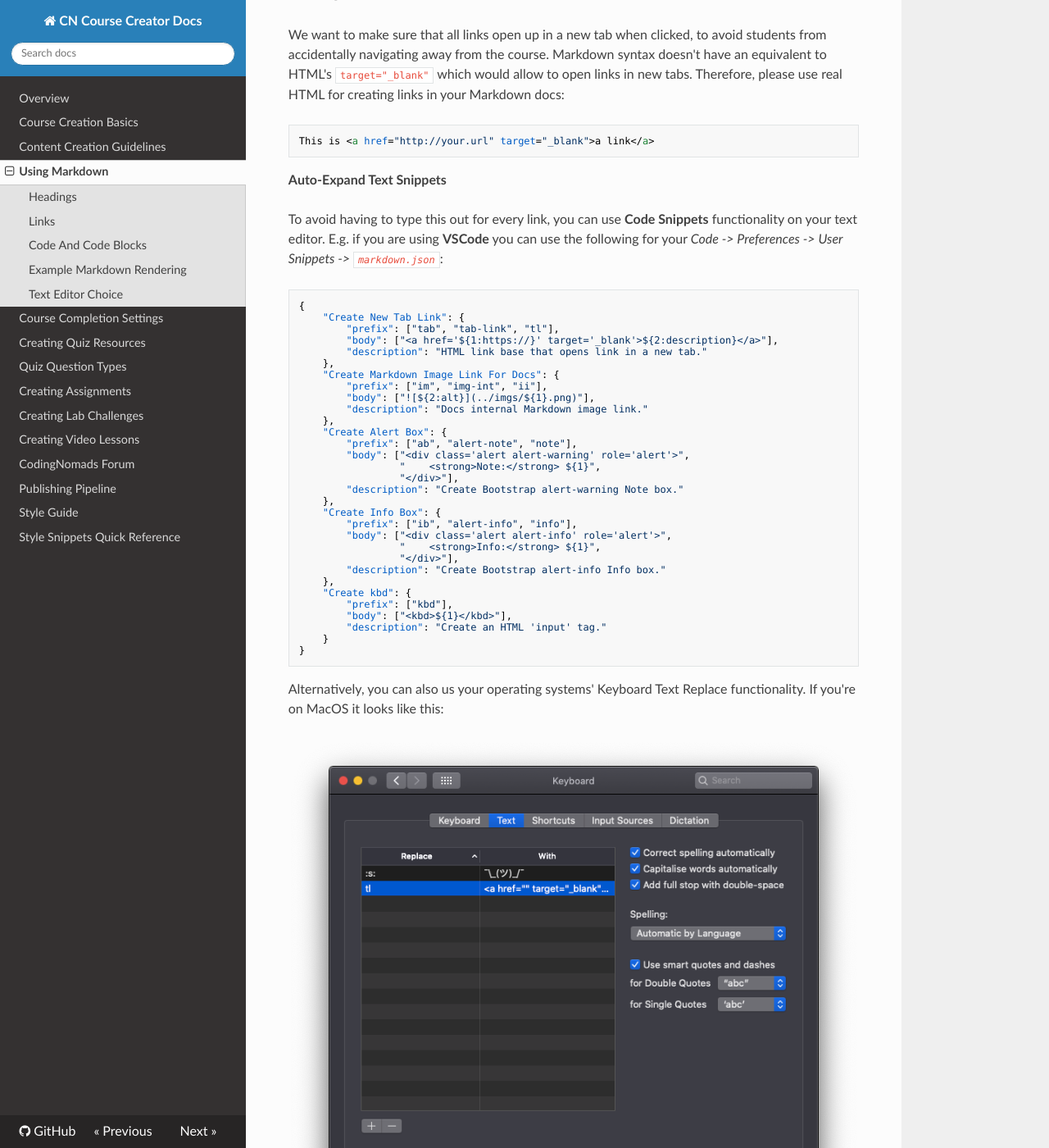
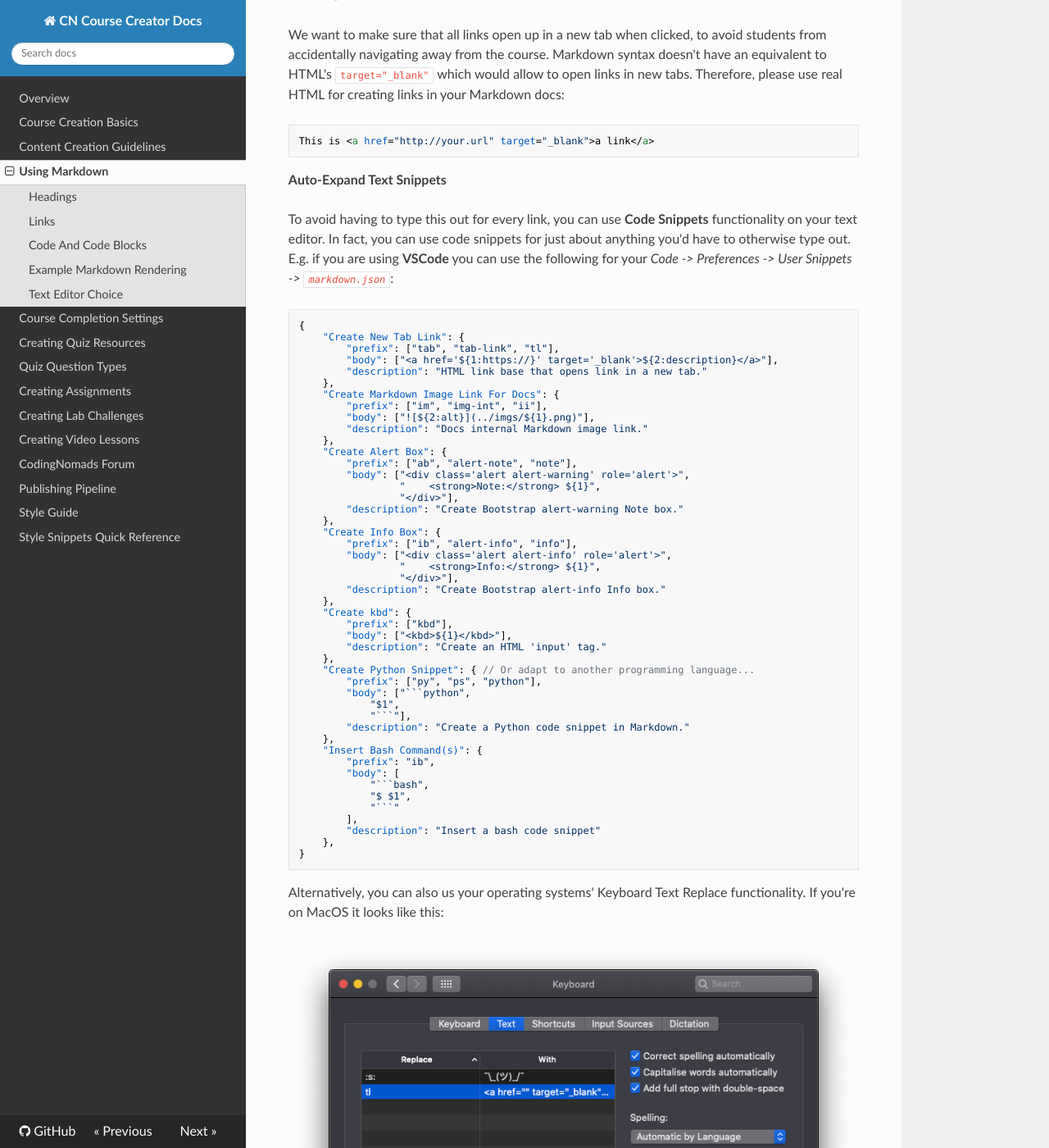
Before and after one commit to iansedano/creator-docs, an MkDocs documentation site: the page built from docs/02-markdown-course-creation.md, in a window 1280 px wide and 1400 px high, scrolled down 1187 px. Shown: the whole window at 82% size. Built offline with MkDocs 1.6.1, drawn with Linux system fonts in a browser that asks for light colours; nearby versions of some CDN libraries.

Commit message:
Add markdown snippets and additional description
Add markdown code snippets for Python code and Bash commands. Add a sentence about code snippets.

````diff
--- a/docs/02-markdown-course-creation.md
+++ b/docs/02-markdown-course-creation.md
@@ -29,7 +29,7 @@ This is <a href="http://your.url" target="_blank">a link</a>
 
 **Auto-Expand Text Snippets**
 
-To avoid having to type this out for every link, you can use **Code Snippets** functionality on your text editor. E.g. if you are using **VSCode** you can use the following for your _Code -> Preferences -> User Snippets -> `markdown.json`_:
+To avoid having to type this out for every link, you can use **Code Snippets** functionality on your text editor. In fact, you can use code snippets for just about anything you'd have to otherwise type out. E.g. if you are using **VSCode** you can use the following for your _Code -> Preferences -> User Snippets -> `markdown.json`_:
 
 ```json
 {
@@ -61,7 +61,23 @@ To avoid having to type this out for every link, you can use **Code Snippets** f
 		"prefix": ["kbd"],
 		"body": ["<kbd>${1}</kbd>"],
 		"description": "Create an HTML 'input' tag."
-	}
+	},
+	"Create Python Snippet": { // Or adapt to another programming language...
+		"prefix": ["py", "ps", "python"],
+		"body": ["```python",
+			"$1",
+			"```"],
+		"description": "Create a Python code snippet in Markdown."
+	},
+	"Insert Bash Command(s)": {
+		"prefix": "ib",
+		"body": [
+			"```bash",
+			"$ $1",
+			"```"
+		],
+		"description": "Insert a bash code snippet"
+	},
 }
 ```
 
````
